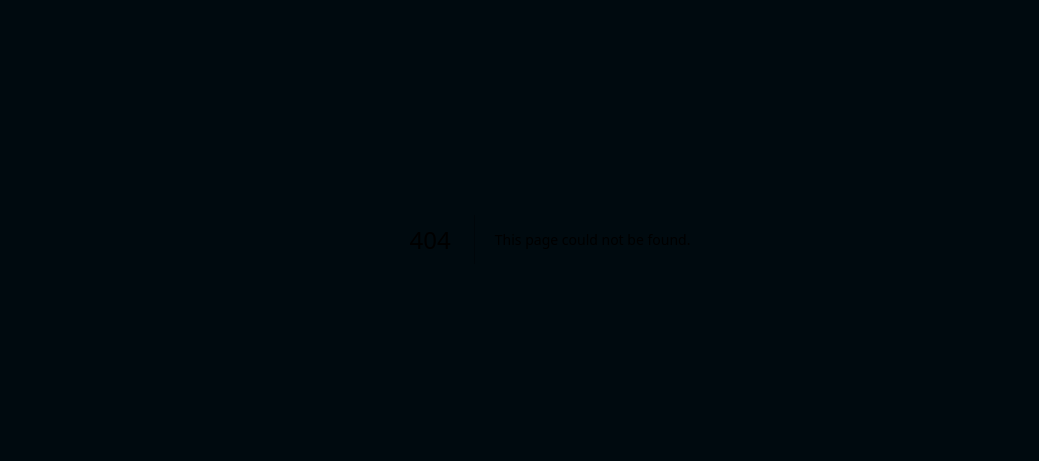
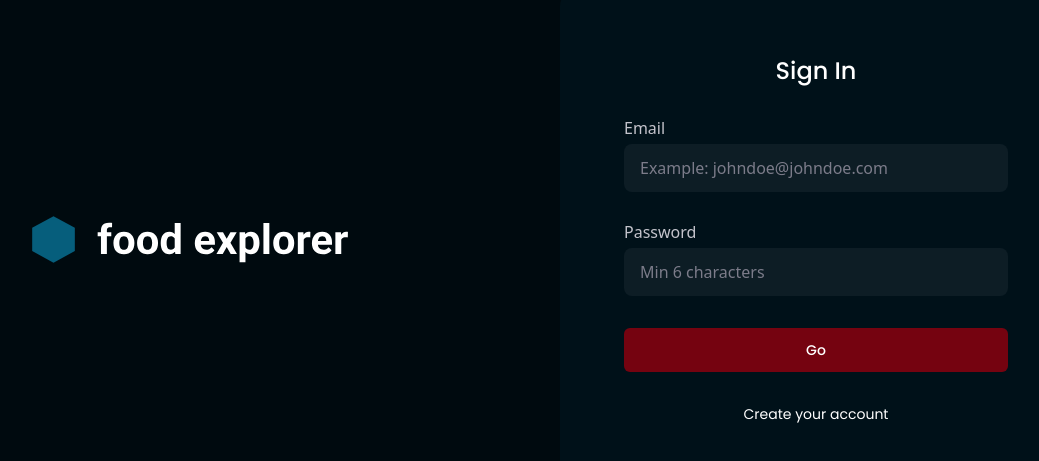
Before and after one commit to gleysonabreu/food-explorer, a Next.js app: page /signin in a window 1280 px wide. Before the commit this address had no page. Shown: the part 161-622 px from the top of the page, without its empty margins (90-1129 px from the left). Built offline with nearby package versions, Linux system fonts and the light colour scheme.

Commit message:
add sign in page

```diff
--- /dev/null
+++ b/src/app/signin/page.tsx
@@ -0,0 +1,49 @@
+import Image from "next/image";
+import Link from "next/link";
+import logoSVG from "../../../public/logo.svg";
+
+export default function SignIn() {
+  return (
+    <div className="min-h-screen flex flex-row w-full items-center justify-center gap-52">
+      <Image src={logoSVG.src} width={324} height={48} alt="Food Explorer" />
+      <div className="w-full max-w-lg p-16 flex flex-col justify-center items-center bg-food-dark-700 rounded-2xl gap-8">
+        <h1 className="text-food-light-100 leading-[140%] font-poppins font-medium text-2xl">
+          Sign In
+        </h1>
+        <form className="flex flex-col gap-8 w-full">
+          <fieldset className="flex flex-col gap-2">
+            <label className="font-normal text-base leading-[100%] text-food-light-400">
+              Email
+            </label>
+            <input
+              type="text"
+              placeholder="Example: johndoe@johndoe.com"
+              className="bg-food-dark-900 rounded-lg h-12 px-4 py-3 placeholder:text-food-light-500 outline-none text-food-light-100"
+            />
+          </fieldset>
+          <fieldset className="flex flex-col gap-2">
+            <label className="font-normal text-base leading-[100%] text-food-light-400">
+              Password
+            </label>
+            <input
+              type="password"
+              placeholder="Min 6 characters"
+              className="bg-food-dark-900 rounded-lg h-12 px-4 py-3 placeholder:text-food-light-500 outline-none text-food-light-100"
+            />
+          </fieldset>
+          <fieldset className="flex flex-col gap-2">
+            <button className="px-8 py-3 bg-food-tints-tomato-100 hover:bg-food-tints-tomato-200 disabled:bg-food-tints-tomato-400 transition-colors rounded-md text-food-light-100 font-poppins font-medium text-sm">
+              Go
+            </button>
+          </fieldset>
+          <Link
+            href="/signup"
+            className="text-food-light-100 text-center font-poppins font-normal text-sm"
+          >
+            Create your account
+          </Link>
+        </form>
+      </div>
+    </div>
+  );
+}
```
